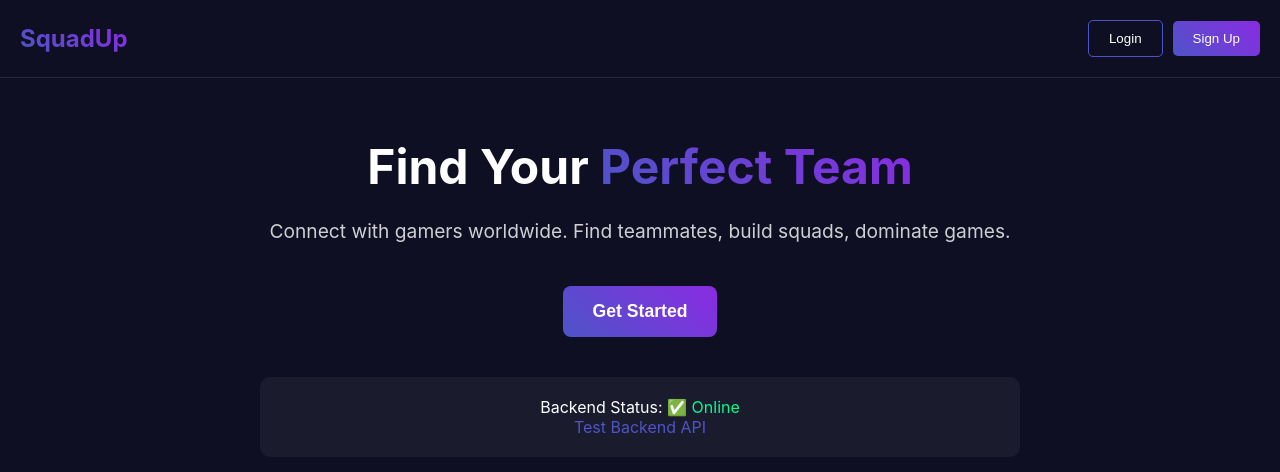
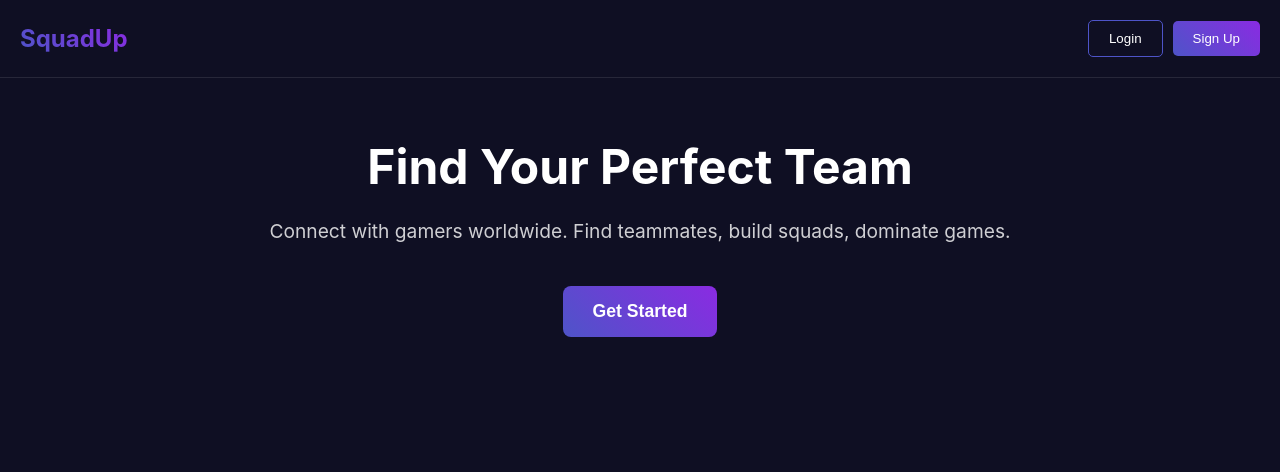
Before and after one commit to antandr0/squadup-frontend, a React (Vite) app: page / in a window 1280 px wide. Shown: the top 472 px of the page. Built offline with nearby package versions, Linux system fonts and the light colour scheme.

Commit message:
fix: rename main.jsx to main.js and fix imports

```diff
--- a/index.html
+++ b/index.html
@@ -11,73 +11,15 @@
         padding: 0;
         box-sizing: border-box;
       }
-
-      :root {
-        --primary-dark: #0f0f23;
-        --card-bg: rgba(30, 30, 60, 0.7);
-        --text-primary: #ffffff;
-        --text-secondary: #b0b0d0;
-        --primary-blue: #4e54c8;
-        --success-green: #00ff88;
-      }
-
       body {
-        background: var(--primary-dark);
-        color: var(--text-primary);
-        font-family: -apple-system, BlinkMacSystemFont, 'Segoe UI', Roboto, sans-serif;
-        overflow-x: hidden;
-      }
-
-      .gradient-text {
-        background: linear-gradient(45deg, #4e54c8, #8a2be2);
-        -webkit-background-clip: text;
-        -webkit-text-fill-color: transparent;
-        background-clip: text;
-      }
-
-      .btn-primary {
-        background: linear-gradient(135deg, #4e54c8, #8a2be2);
+        background: #0f0f23;
         color: white;
-        border: none;
-        padding: 12px 24px;
-        border-radius: 8px;
-        cursor: pointer;
-        font-size: 16px;
-        font-weight: 600;
-        transition: all 0.3s ease;
-      }
-
-      .btn-primary:hover {
-        transform: translateY(-2px);
-        box-shadow: 0 8px 25px rgba(78, 84, 200, 0.4);
-      }
-
-      .btn-secondary {
-        background: rgba(255, 255, 255, 0.1);
-        color: var(--text-primary);
-        border: 1px solid rgba(255, 255, 255, 0.2);
-        padding: 12px 24px;
-        border-radius: 8px;
-        cursor: pointer;
-        font-size: 16px;
-        font-weight: 600;
-        transition: all 0.3s ease;
-      }
-
-      .btn-secondary:hover {
-        background: rgba(255, 255, 255, 0.15);
-        transform: translateY(-2px);
-      }
-
-      .container {
-        max-width: 1200px;
-        margin: 0 auto;
-        padding: 0 20px;
+        font-family: -apple-system, BlinkMacSystemFont, sans-serif;
       }
     </style>
   </head>
   <body>
     <div id="root"></div>
-    <script type="module" src="/src/main.jsx"></script>
+    <script type="module" src="/src/main.js"></script>
   </body>
 </html>
--- a/src/App.js
+++ b/src/App.js
@@ -90,18 +90,7 @@ function App() {
             lineHeight: "1.2"
           }
         },
-        "Find Your ",
-        React.createElement(
-          "span",
-          {
-            style: {
-              background: "linear-gradient(45deg, #4e54c8, #8a2be2)",
-              WebkitBackgroundClip: "text",
-              WebkitTextFillColor: "transparent"
-            }
-          },
-          "Perfect Team"
-        )
+        "Find Your Perfect Team"
       ),
       React.createElement(
         "p",
@@ -130,39 +119,6 @@ function App() {
           }
         },
         "Get Started"
-      ),
-      React.createElement(
-        "div",
-        {
-          style: {
-            marginTop: "40px",
-            padding: "20px",
-            background: "rgba(255,255,255,0.05)",
-            borderRadius: "10px"
-          }
-        },
-        React.createElement(
-          "p",
-          null,
-          "Backend Status: ",
-          React.createElement(
-            "span",
-            { style: { color: "#00ff88" } },
-            "✅ Online"
-          )
-        ),
-        React.createElement(
-          "a",
-          {
-            href: "https://squadup-backend-03vr.onrender.com/api/health",
-            target: "_blank",
-            style: {
-              color: "#4e54c8",
-              textDecoration: "none"
-            }
-          },
-          "Test Backend API"
-        )
       )
     )
   );
--- a/src/main.jsx
+++ b/src/main.js
@@ -4,7 +4,7 @@ import App from './App.js'
 import './index.css'
 
 ReactDOM.createRoot(document.getElementById('root')).render(
-  <React.StrictMode>
-    <App />
-  </React.StrictMode>
+  React.createElement(React.StrictMode, null,
+    React.createElement(App)
+  )
 )
```
